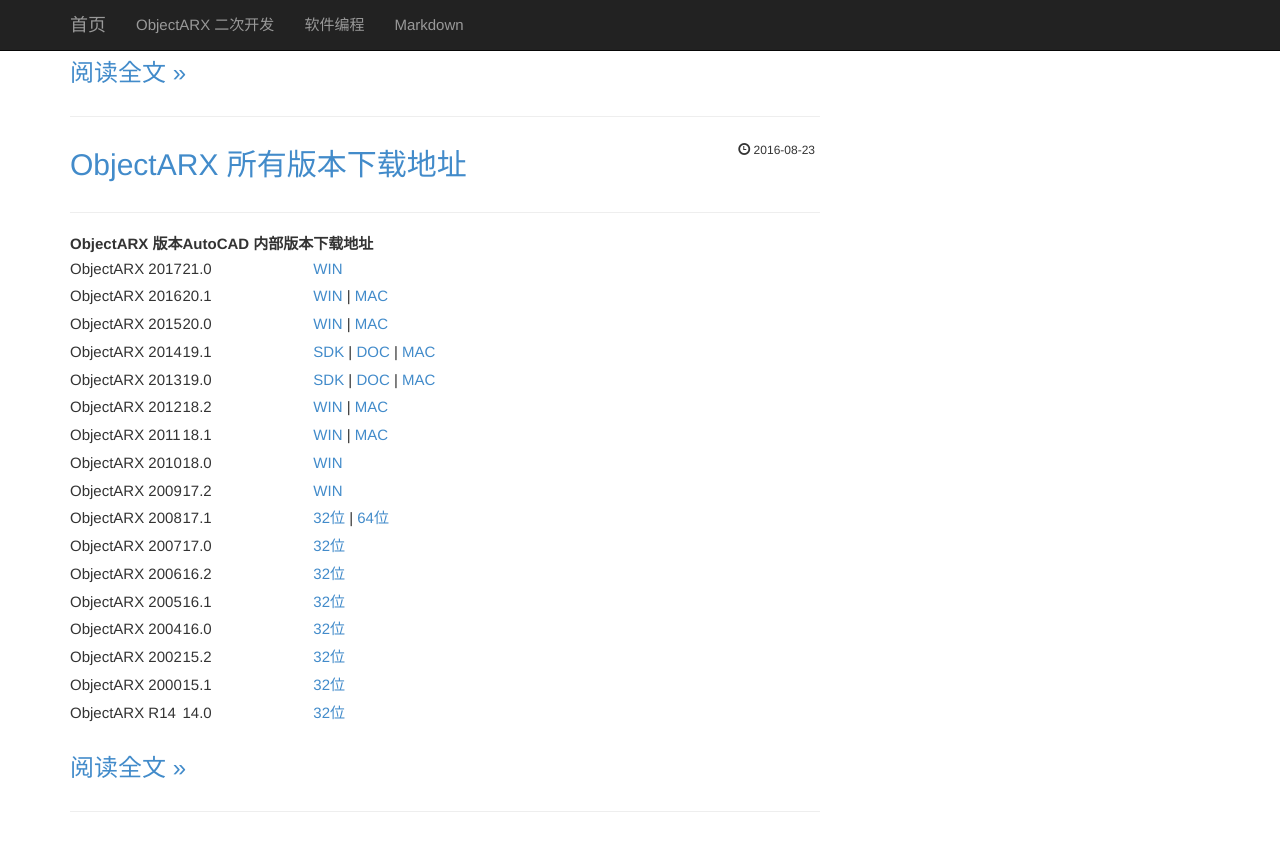
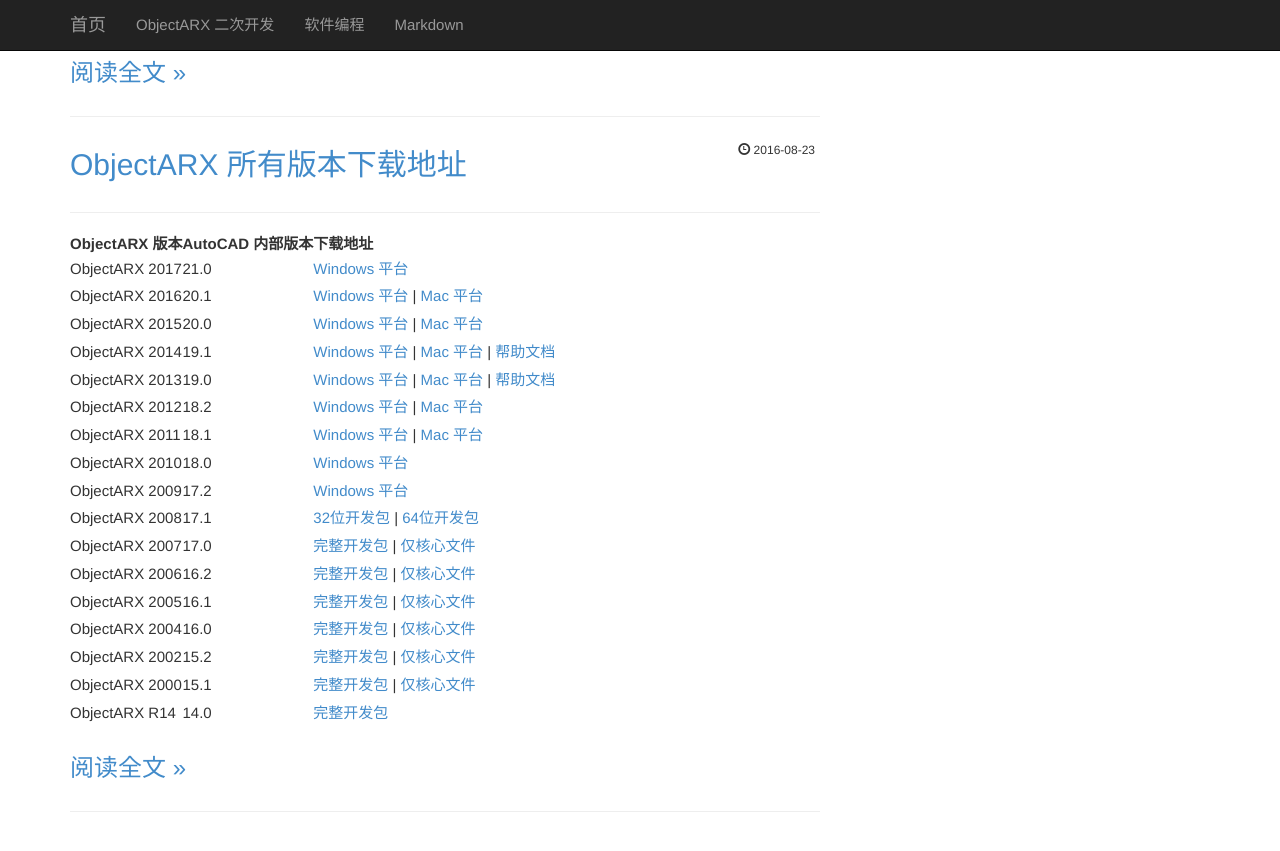
Before and after one commit to guohua/guohua.github.io, a Jekyll site: the page built from index.html, in a window 1280 px wide and 900 px high, scrolled down 1377 px. Shown: the top 851 px of the window. Built offline with Jekyll 4.4.1, drawn with Linux system fonts in a browser that asks for light colours; the list of posts is cut into pages by our own code.

Commit message:
补充下载地址。

```diff
--- a/_posts/2016-08-23-all-arx-download-url.md
+++ b/_posts/2016-08-23-all-arx-download-url.md
@@ -11,20 +11,20 @@
 
 ObjectARX 版本 | AutoCAD 内部版本 | 下载地址
 ---------------|------------------|------
-ObjectARX 2017 | 21.0             | [WIN](http://download.autodesk.com/esd/objectarx/2017/Autodesk_ObjectARX_2017_Win_64_and_32_Bit.sfx.exe)
-ObjectARX 2016 | 20.1             | [WIN](http://download.autodesk.com/esd/objectarx/2016/Autodesk_ObjectARX_2016_Win_64_and_32_Bit.exe) &#124; [MAC](http://download.autodesk.com/esd/objectarx/2016/ObjectARX_2016_English_Mac_OSX.dmg)
-ObjectARX 2015 | 20.0             | [WIN](http://download.autodesk.com/esd/objectarx/2015/Autodesk_ObjectARX_2015_Win_64_and_32_Bit.exe) &#124; [MAC](http://download.autodesk.com/esd/objectarx/2015/Autodesk_ObjectARX_2015_English_Mac_OSX.dmg)
-ObjectARX 2014 | 19.1             | [SDK](http://download.autodesk.com/esd/objectarx/2014/Autodesk_ObjectARX_2014_Win_64_and_32Bit.sfx.exe) &#124; [DOC](http://download.autodesk.com/esd/objectarx/2014/Autodesk_ObjectARX_2014_Documentation.sfx.exe) &#124; [MAC](http://download.autodesk.com/esd/objectarx/2014/Autodesk_ObjectARX_2014_English_Mac_OSX.dmg)
-ObjectARX 2013 | 19.0             | [SDK](http://download.autodesk.com/esd/objectarx/2013/ObjectARX_2013_Win_64_and_32Bit.exe) &#124; [DOC](http://download.autodesk.com/esd/objectarx/2013/ObjectARX_2013_Documentation.exe) &#124; [MAC](http://download.autodesk.com/esd/objectarx/2013/ObjectARX_2013_English_Mac_OSX.dmg)
-ObjectARX 2012 | 18.2             | [WIN](http://download.autodesk.com/esd/objectarx/2012/ObjectARX_2012_Win_64_and_32Bit.exe) &#124; [MAC](http://download.autodesk.com/esd/objectarx/2012/ObjectARX_2012_English_Mac_OSX.dmg)
-ObjectARX 2011 | 18.1             | [WIN](http://download.autodesk.com/esd/objectarx/2011/ObjectARX_2011_Win_64_and_32Bit.exe) &#124; [MAC](http://download.autodesk.com/esd/objectarx/2011/ObjectARX_2011_English_Mac_OSX.dmg)
-ObjectARX 2010 | 18.0             | [WIN](http://download.autodesk.com/akdlm/esd/dlm/objectarx/ObjectARX_2010_Win_64_and_32Bit.exe)
-ObjectARX 2009 | 17.2             | [WIN](http://download.autodesk.com/esd/objectarx/2009/ObjectARX_2009_Win_64_and_32Bit.exe)
-ObjectARX 2008 | 17.1             | [32位](http://download.autodesk.com/esd/objectarx/2008/ObjectARX_2008_32Bit.exe)  &#124; [64位](http://download.autodesk.com/esd/objectarx/2008/ObjectARX_2008_64Bit.exe)
-ObjectARX 2007 | 17.0             | [32位](http://download.autodesk.com/esd/objectarx/2007/Arx_All.exe)
-ObjectARX 2006 | 16.2             | [32位](http://download.autodesk.com/WebPub/autocad/oarx2006/Arx_All.exe)
-ObjectARX 2005 | 16.1             | [32位](http://download.autodesk.com/WebPub/Developer/autocad/Arx_All2005.exe)
-ObjectARX 2004 | 16.0             | [32位](http://download.autodesk.com/WebPub/autocad/oarx/arx_sdk.exe)
-ObjectARX 2002 | 15.2             | [32位](http://download.autodesk.com/pub/objectarx/objectarx_2002/K030.arx.plus.all.zip)
-ObjectARX 2000 | 15.1             | [32位](http://download.autodesk.com/pub/objectarx/ObjectArxSDK.exe)
-ObjectARX R14  | 14.0             | [32位](http://download.autodesk.com/Pub/developer/sdk/obarxsdk.exe)
+ObjectARX 2017 | 21.0             | [Windows 平台](http://download.autodesk.com/esd/objectarx/2017/Autodesk_ObjectARX_2017_Win_64_and_32_Bit.sfx.exe)
+ObjectARX 2016 | 20.1             | [Windows 平台](http://download.autodesk.com/esd/objectarx/2016/Autodesk_ObjectARX_2016_Win_64_and_32_Bit.exe) &#124; [Mac 平台](http://download.autodesk.com/esd/objectarx/2016/ObjectARX_2016_English_Mac_OSX.dmg)
+ObjectARX 2015 | 20.0             | [Windows 平台](http://download.autodesk.com/esd/objectarx/2015/Autodesk_ObjectARX_2015_Win_64_and_32_Bit.exe) &#124; [Mac 平台](http://download.autodesk.com/esd/objectarx/2015/Autodesk_ObjectARX_2015_English_Mac_OSX.dmg)
+ObjectARX 2014 | 19.1             | [Windows 平台](http://download.autodesk.com/esd/objectarx/2014/Autodesk_ObjectARX_2014_Win_64_and_32Bit.sfx.exe) &#124; [Mac 平台](http://download.autodesk.com/esd/objectarx/2014/Autodesk_ObjectARX_2014_English_Mac_OSX.dmg) &#124; [帮助文档](http://download.autodesk.com/esd/objectarx/2014/Autodesk_ObjectARX_2014_Documentation.sfx.exe)
+ObjectARX 2013 | 19.0             | [Windows 平台](http://download.autodesk.com/esd/objectarx/2013/ObjectARX_2013_Win_64_and_32Bit.exe) &#124; [Mac 平台](http://download.autodesk.com/esd/objectarx/2013/ObjectARX_2013_English_Mac_OSX.dmg) &#124; [帮助文档](http://download.autodesk.com/esd/objectarx/2013/ObjectARX_2013_Documentation.exe)
+ObjectARX 2012 | 18.2             | [Windows 平台](http://download.autodesk.com/esd/objectarx/2012/ObjectARX_2012_Win_64_and_32Bit.exe) &#124; [Mac 平台](http://download.autodesk.com/esd/objectarx/2012/ObjectARX_2012_English_Mac_OSX.dmg)
+ObjectARX 2011 | 18.1             | [Windows 平台](http://download.autodesk.com/esd/objectarx/2011/ObjectARX_2011_Win_64_and_32Bit.exe) &#124; [Mac 平台](http://download.autodesk.com/esd/objectarx/2011/ObjectARX_2011_English_Mac_OSX.dmg)
+ObjectARX 2010 | 18.0             | [Windows 平台](http://download.autodesk.com/akdlm/esd/dlm/objectarx/ObjectARX_2010_Win_64_and_32Bit.exe)
+ObjectARX 2009 | 17.2             | [Windows 平台](http://download.autodesk.com/esd/objectarx/2009/ObjectARX_2009_Win_64_and_32Bit.exe)
+ObjectARX 2008 | 17.1             | [32位开发包](http://download.autodesk.com/esd/objectarx/2008/ObjectARX_2008_32Bit.exe) &#124; [64位开发包](http://download.autodesk.com/esd/objectarx/2008/ObjectARX_2008_64Bit.exe)
+ObjectARX 2007 | 17.0             | [完整开发包](http://download.autodesk.com/esd/objectarx/2007/Arx_All.exe) &#124; [仅核心文件](http://download.autodesk.com/esd/objectarx/2007/Arx_Core.exe)
+ObjectARX 2006 | 16.2             | [完整开发包](http://download.autodesk.com/WebPub/autocad/oarx2006/Arx_All.exe) &#124; [仅核心文件](http://download.autodesk.com/WebPub/autocad/oarx2006/Arx_Core.exe)
+ObjectARX 2005 | 16.1             | [完整开发包](http://download.autodesk.com/WebPub/Developer/autocad/Arx_All2005.exe) &#124; [仅核心文件](http://download.autodesk.com/WebPub/Developer/autocad/Arx_Core2005.exe)
+ObjectARX 2004 | 16.0             | [完整开发包](http://download.autodesk.com/WebPub/autocad/oarx/arx_sdk.exe) &#124; [仅核心文件](http://download.autodesk.com/WebPub/autocad/oarx/arx_core.exe)
+ObjectARX 2002 | 15.2             | [完整开发包](http://download.autodesk.com/pub/objectarx/objectarx_2002/K030.arx.plus.all.zip) &#124; [仅核心文件](http://download.autodesk.com/pub/objectarx/objectarx_2002/K030.arx.plus.core.zip)
+ObjectARX 2000 | 15.1             | [完整开发包](http://download.autodesk.com/pub/objectarx/ObjectArxSDK.exe) &#124; [仅核心文件](http://download.autodesk.com/pub/objectarx/ObjectArxCore.exe)
+ObjectARX R14  | 14.0             | [完整开发包](http://download.autodesk.com/Pub/developer/sdk/obarxsdk.exe)
```
